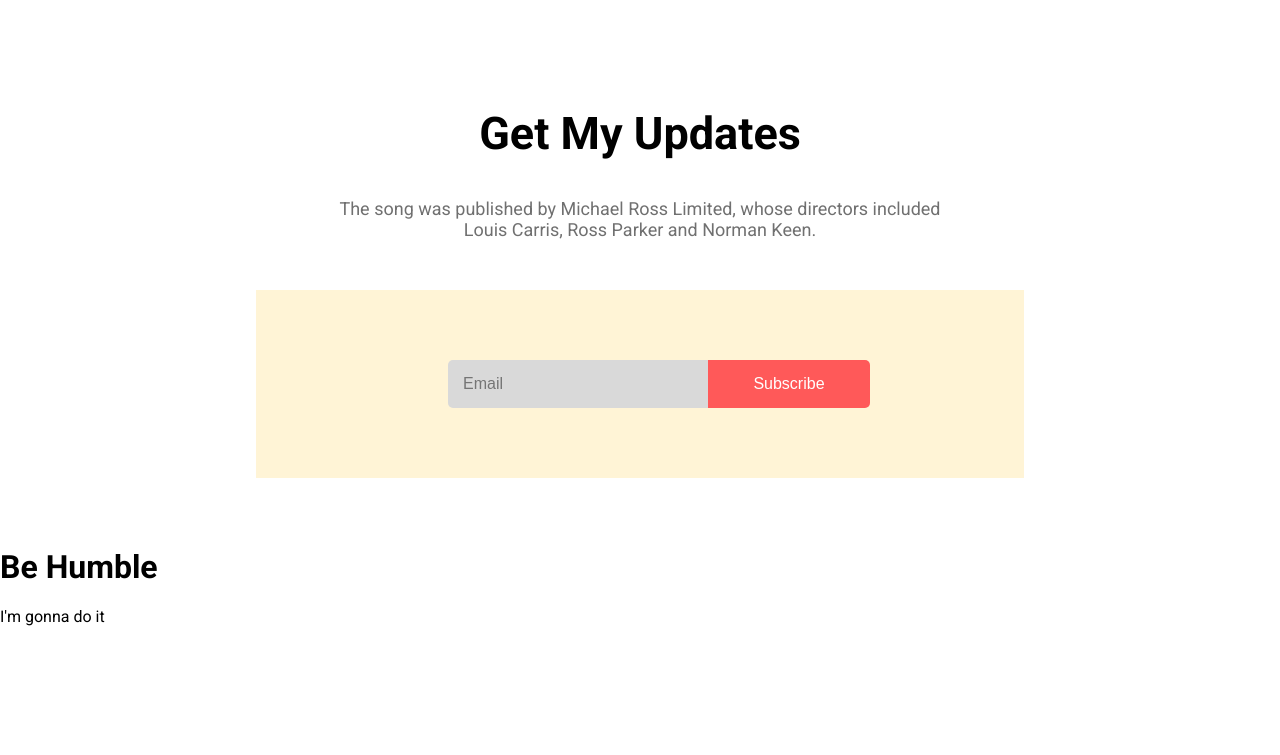
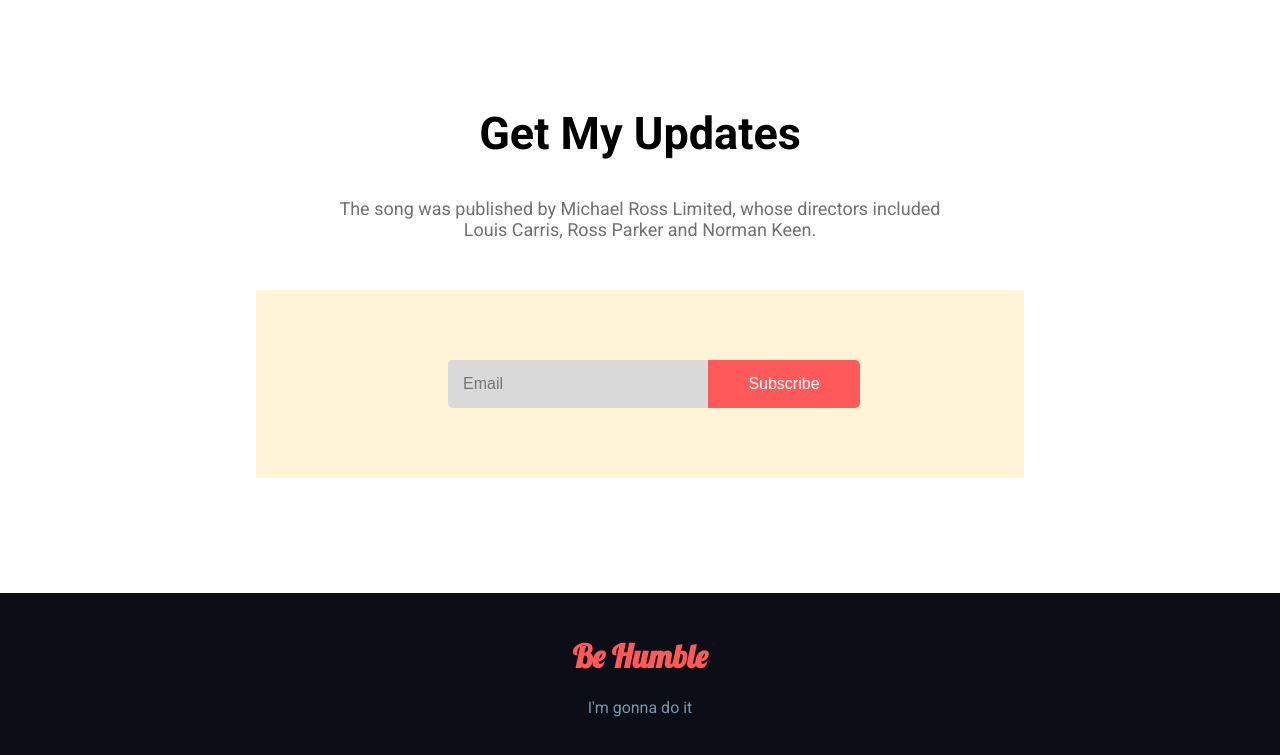
Before and after one commit to mamun102076/donate-today, a plain HTML site: page index.html in a window 1280 px wide. Shown: the part 1756-2511 px from the top of the page. Before the commit the page ends 2398 px from the top, so only its background shows below. Drawn offline with Linux system fonts and the light colour scheme.

Commit message:
added footer style

```diff
--- a/index.html
+++ b/index.html
@@ -7,6 +7,9 @@
     <link rel="preconnect" href="https://fonts.googleapis.com">
     <link rel="preconnect" href="https://fonts.gstatic.com" crossorigin>
     <link href="https://fonts.googleapis.com/css2?family=Roboto:ital,wght@0,400;0,700;1,300&display=swap" rel="stylesheet">
+    <link rel="preconnect" href="https://fonts.googleapis.com">
+    <link rel="preconnect" href="https://fonts.gstatic.com" crossorigin>
+    <link href="https://fonts.googleapis.com/css2?family=Lobster&family=Roboto:ital,wght@0,400;0,700;1,300&display=swap" rel="stylesheet">
     <link rel="stylesheet" href="style.css">
     <title>Donate Today</title>
 </head>
@@ -81,8 +84,10 @@
     </section>
 
     <footer>
-        <h1>Be Humble</h1>
-        <p>I'm gonna do it</p>
+        <div class="footer-area">
+            <h1>Be Humble</h1>
+            <p>I'm gonna do it</p>
+        </div>
     </footer>
 </body>
 </html>
--- a/style.css
+++ b/style.css
@@ -175,9 +175,25 @@ body{
     border-radius: 5px 0 0 5px;
 }
 .get-update-bottom input[type="submit"]{
-    padding: 15px 45px;
+    padding: 15px 40px;
     background-color: #FF5959;
     color: white;
     cursor: pointer;
     border-radius: 0 5px 5px 0;
 }
+
+footer{
+    background-color: #0B0D17;
+    margin-top: 9%;
+}
+.footer-area{
+    text-align: center;
+    padding: 22px 0;
+}
+footer h1{
+    color: #FF5959;
+    font-family: 'Lobster', cursive;
+}
+footer p{
+    color: #7697B0;
+}
```
